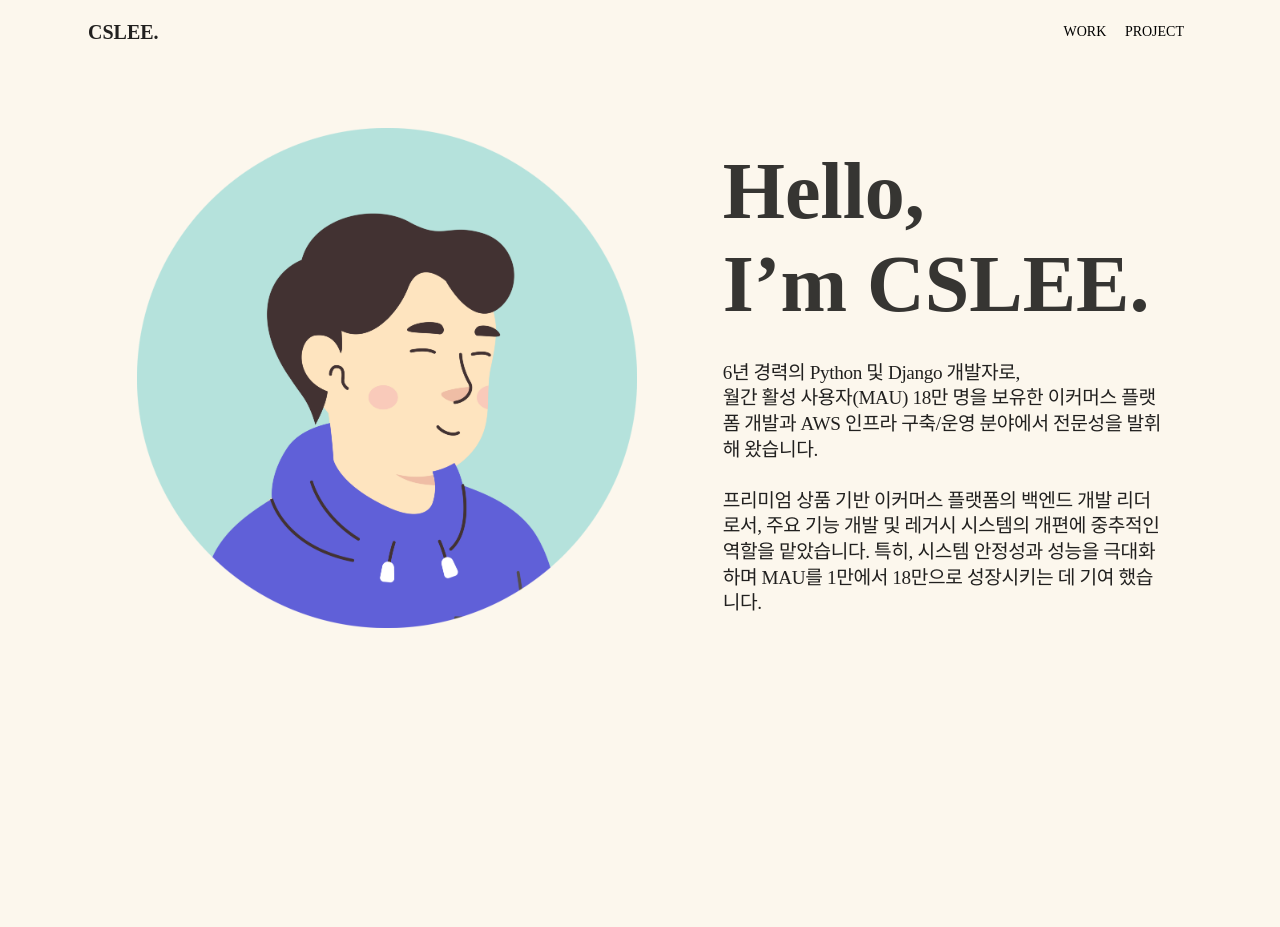
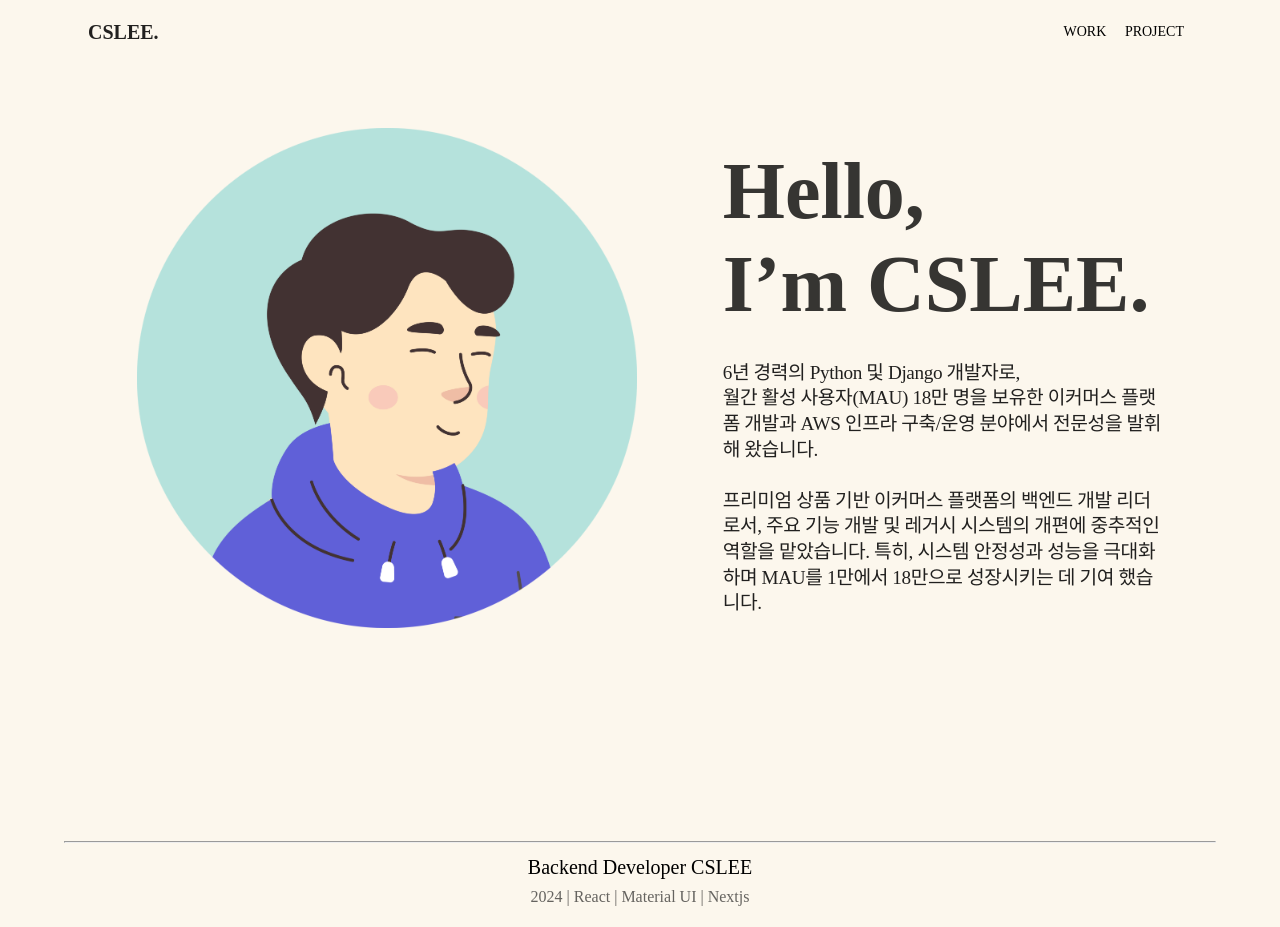
Before and after one commit to cslee-dev/cslee-dev.github.io, a Next.js app: page / in a window 1280 px wide. Before the commit the page ends 800 px from the top, so only its background shows below. Built offline with nearby package versions, Linux system fonts and the light colour scheme; a web font is replaced by a local one.

Commit message:
feat add footer

```diff
--- a/src/app/layout.tsx
+++ b/src/app/layout.tsx
@@ -3,6 +3,7 @@
 import ResponsiveAppBar from "@/components/ResponsiveAppBar";
 import {Container, CssBaseline, ThemeProvider} from "@mui/material";
 import theme from "@/theme";
+import Footer from '@/components/Footer';
 
 const inter = Noto_Sans_KR({subsets: ["latin"]});
 
@@ -21,6 +22,7 @@
                 <CssBaseline/>
                 {children}
             </Container>
+            <Footer/>
         </ThemeProvider>
         </body>
         </html>
--- a/src/app/page.tsx
+++ b/src/app/page.tsx
@@ -4,11 +4,8 @@
 import Typography from "@mui/material/Typography";
 import profilePic from "../../public/profile.png";
 import {Grid} from "@mui/material";
-import {useTheme} from '@mui/material/styles';
 
 export default function Home() {
-    const theme = useTheme();
-
     return (
         <main>
             <Box textAlign="center" mt={8}>
@@ -22,7 +19,7 @@
                             />
                         </Box>
                     </Grid>
-                    <Grid item xs={12} md={5} textAlign="left" >
+                    <Grid item xs={12} md={5} textAlign="left">
                         <Typography variant="h1" gutterBottom fontWeight="700" sx={{opacity: 0.9, fontSize: '5rem'}}>
                             Hello, <br/>I’m CSLEE.
                         </Typography>
@@ -36,7 +33,6 @@
                     </Grid>
                 </Grid>
             </Box>
-
         </main>
     );
 }
--- /dev/null
+++ b/src/components/Footer.tsx
@@ -0,0 +1,35 @@
+import React, {FC, ReactElement} from "react";
+import {Box, Container, Grid, Typography} from "@mui/material";
+
+export const Footer: FC = (): ReactElement => {
+    return (
+        <Box
+            sx={{
+                width: "100%",
+                height: "auto",
+                backgroundColor: "primary",
+                paddingTop: "1rem",
+                paddingBottom: "1rem",
+            }}
+        >
+            <Container maxWidth="lg" sx={{marginTop:24}}>
+                <hr/>
+                <Grid container direction="column" alignItems="center">
+
+                    <Grid item xs={12}>
+                        <Typography color="black" variant="h6">
+                            Backend Developer CSLEE
+                        </Typography>
+                    </Grid>
+                    <Grid item xs={12}>
+                        <Typography color="textSecondary" variant="subtitle1">
+                            {`2024 | React | Material UI | Nextjs `}
+                        </Typography>
+                    </Grid>
+                </Grid>
+            </Container>
+        </Box>
+    );
+};
+
+export default Footer;
```
